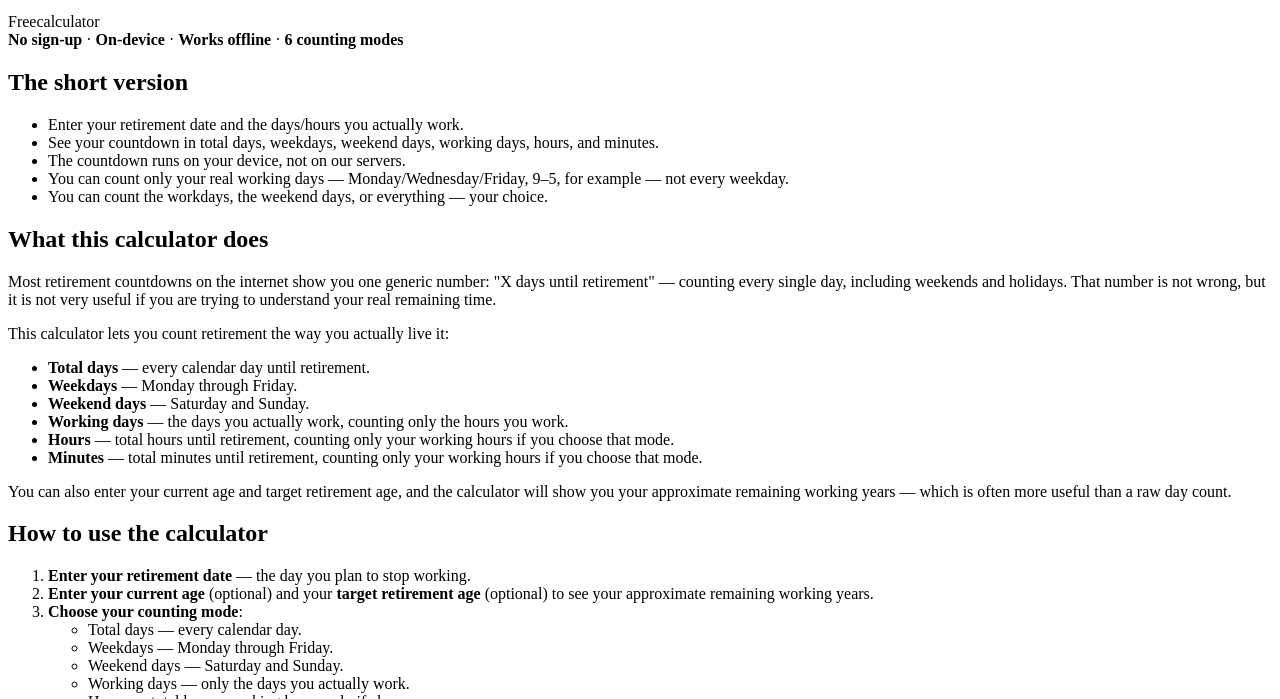
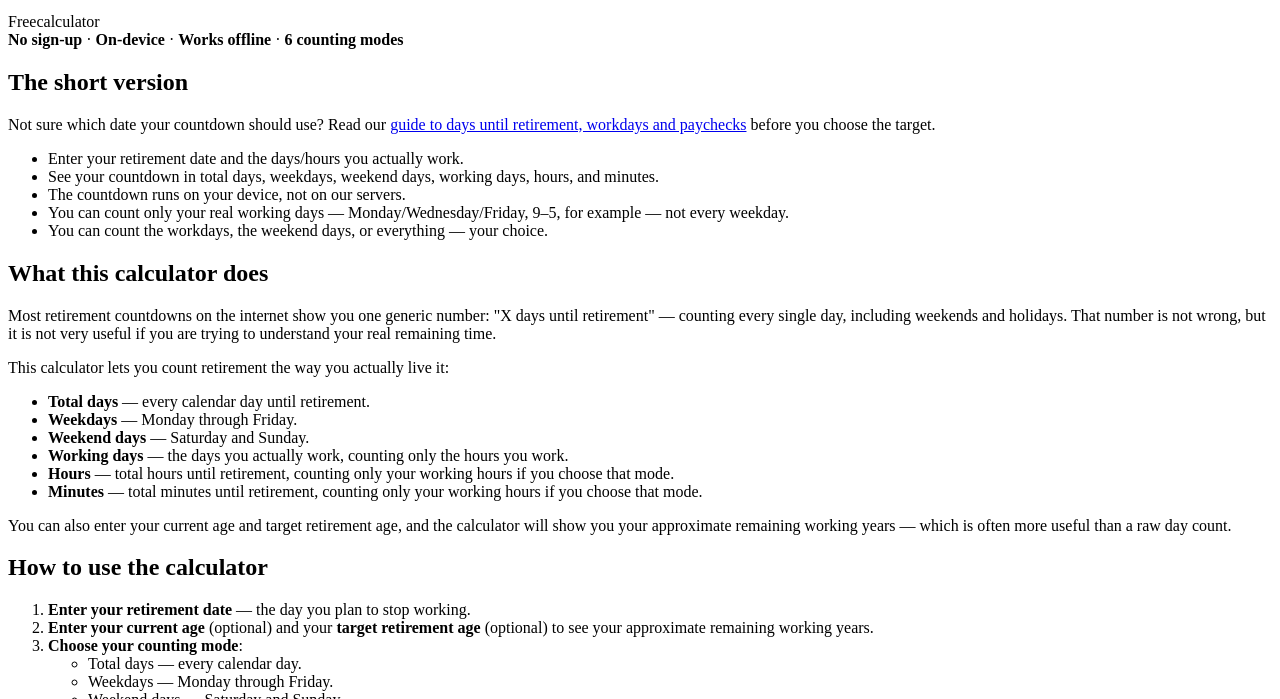
Before and after one commit to zouhourab1996-stack/retiree, a plain HTML site: page retirement-countdown-calculator.html in a window 1280 px wide. Shown: the part 101-800 px from the top of the page. Drawn offline with Linux system fonts and the light colour scheme.

Commit message:
Improve retirement countdown keyword coverage and links

```diff
--- a/retirement-countdown-calculator.html
+++ b/retirement-countdown-calculator.html
@@ -83,7 +83,7 @@
   </div>
 
   <div class="tldr">
-    <h2>The short version</h2>
+    <h2>The short version</h2><p>Not sure which date your countdown should use? Read our <a href="/days-until-retirement-guide.html">guide to days until retirement, workdays and paychecks</a> before you choose the target.</p>
     <ul>
       <li>Enter your retirement date and the days/hours you actually work.</li>
       <li>See your countdown in total days, weekdays, weekend days, working days, hours, and minutes.</li>
```
